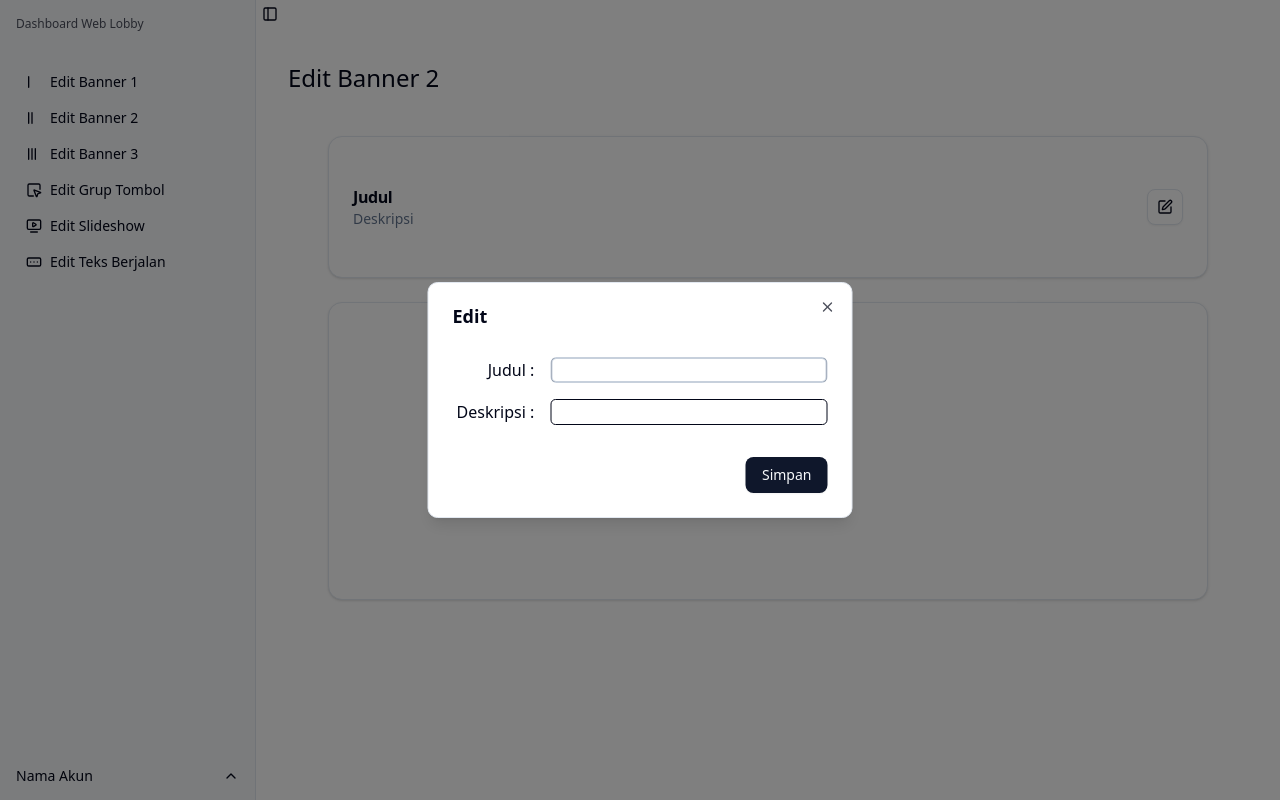
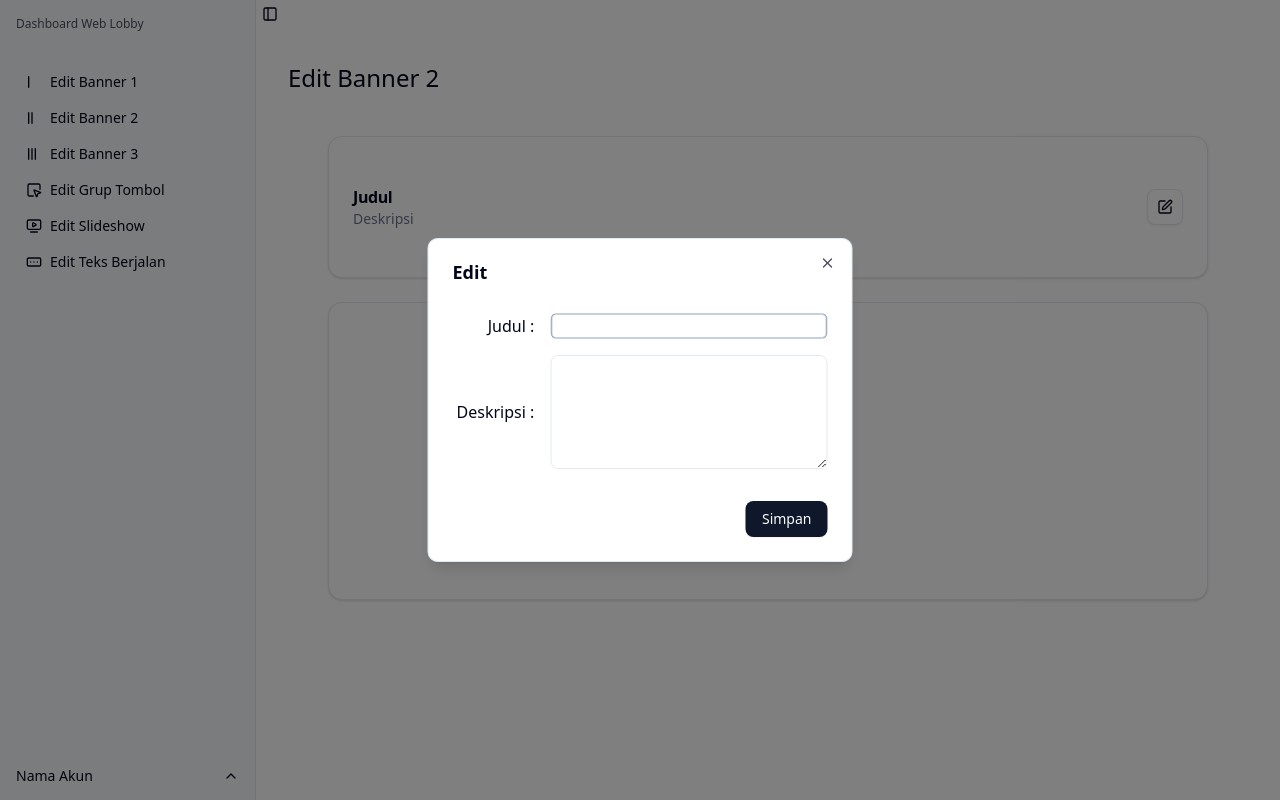
Before and after one commit to raihandp/information-dashboard-web, a SvelteKit app: page /dashboard/banner-2 in a window 1280 px wide. Both pictures are taken after a click on the button "Edit". Built offline with nearby package versions, Linux system fonts and the light colour scheme.

Commit message:
edit textarea

```diff
--- a/src/routes/dashboard/banner-2/+page.svelte
+++ b/src/routes/dashboard/banner-2/+page.svelte
@@ -38,7 +38,7 @@
                                     <input id="judul" class="col-span-3" style="border: 1px solid; border-radius:5px;" />
 
                                     <label for="desc" class="text-right">Deskripsi :</label>
-                                    <input id="desc" class="col-span-3" style="border: 1px solid; border-radius:5px;" />
+                                    <textarea id="desc" class="col-span-3 border rounded-md p-2" rows="4"></textarea>
                                 </div>
                             </div>
                             <Dialog.Footer>
```
